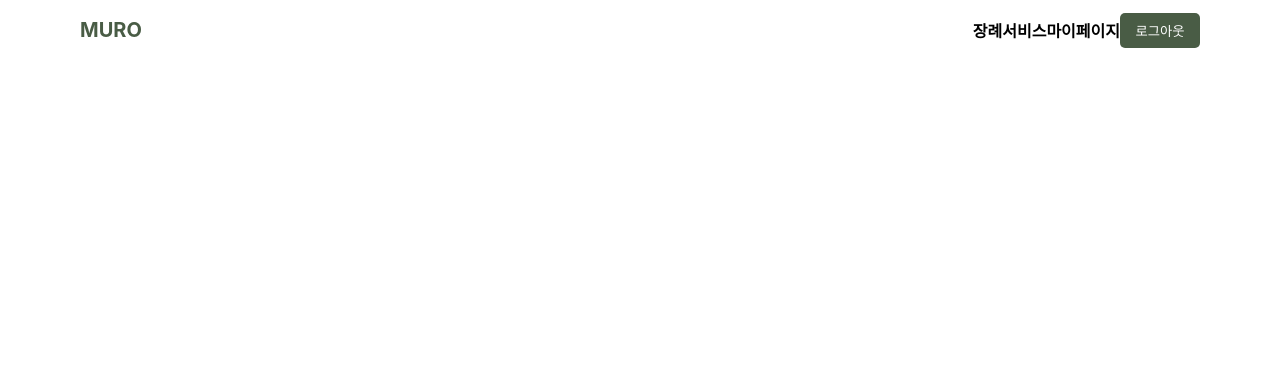
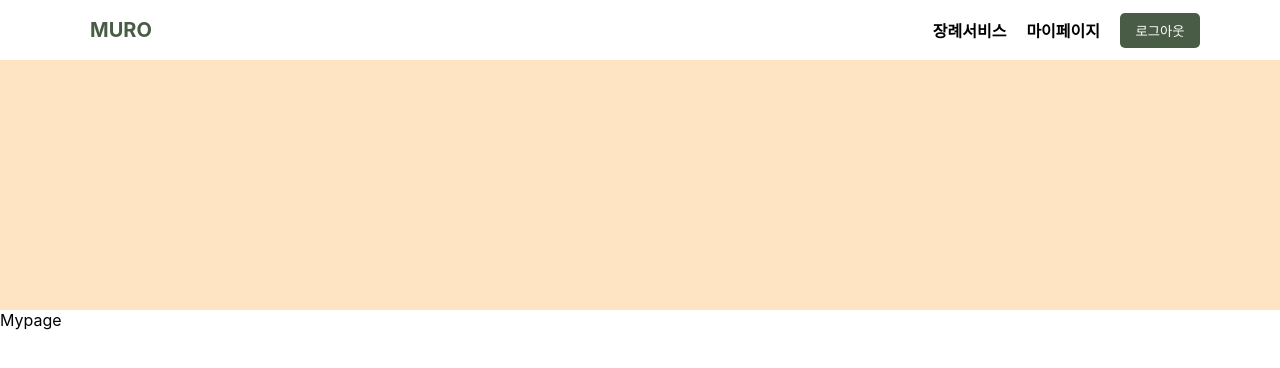
Before and after one commit to 23Software5/FrontEnd, a React (Create React App) app: page /mypage in a window 1280 px wide. Shown: the top 368 px of the page. Built offline with nearby package versions, Linux system fonts and the light colour scheme.

Commit message:
헤더 라우터 설정

```diff
--- a/src/App.css
+++ b/src/App.css
@@ -1,38 +1,4 @@
-.App {
-  text-align: center;
+.img{
+  background-color: bisque;
+  height: 250px;
 }
-
-.App-logo {
-  height: 40vmin;
-  pointer-events: none;
-}
-
-@media (prefers-reduced-motion: no-preference) {
-  .App-logo {
-    animation: App-logo-spin infinite 20s linear;
-  }
-}
-
-.App-header {
-  background-color: #282c34;
-  min-height: 100vh;
-  display: flex;
-  flex-direction: column;
-  align-items: center;
-  justify-content: center;
-  font-size: calc(10px + 2vmin);
-  color: white;
-}
-
-.App-link {
-  color: #61dafb;
-}
-
-@keyframes App-logo-spin {
-  from {
-    transform: rotate(0deg);
-  }
-  to {
-    transform: rotate(360deg);
-  }
-}
--- a/src/App.js
+++ b/src/App.js
@@ -1,11 +1,22 @@
-// import "./App.css";
+import React from "react";
+import { BrowserRouter as Router, Routes, Route } from "react-router-dom";
 import Header from "./components/Header";
+import FuneralService from "./pages/FuneralService";
+import "./App.css"
+import Mypage from "./pages/Mypage";
 
 function App() {
   return (
-    <div className="App">
-      <Header />
-    </div>
+    <Router>
+      <div className="App">
+        <Header />
+        <div className="img"></div>
+        <Routes>
+          <Route path="/funeral-service" element={<FuneralService />} />
+          <Route path="/mypage" element={<Mypage />}/>
+        </Routes>
+      </div>
+    </Router>
   );
 }
 
--- a/src/components/Header.js
+++ b/src/components/Header.js
@@ -1,13 +1,20 @@
 import React from "react";
+import { Link } from "react-router-dom";
 import "../styles/Header.css";
 
 const Header = () => {
   return (
     <div className="header-body">
-      <div className="header-title">MURO</div>
+      <Link to="/" className="menu-link">
+        <div className="header-title">MURO</div>
+      </Link>
       <div className="header-menu">
-        <div>장례서비스</div>
-        <div>마이페이지</div>
+        <Link to="/funeral-service" className="menu-link">
+          <div>장례서비스</div>
+        </Link>
+        <Link to="/mypage" className="menu-link">
+          <div>마이페이지</div>
+        </Link>
         <button className="loginbtn">로그아웃</button>
       </div>
     </div>
--- /dev/null
+++ b/src/pages/FuneralService.js
@@ -0,0 +1,9 @@
+import React from 'react'
+
+const FuneralService = () => {
+  return (
+    <div>FuneralService</div>
+  )
+}
+
+export default FuneralService
--- /dev/null
+++ b/src/pages/Mypage.js
@@ -0,0 +1,9 @@
+import React from 'react'
+
+const Mypage = () => {
+  return (
+    <div>Mypage</div>
+  )
+}
+
+export default Mypage
--- a/src/styles/Header.css
+++ b/src/styles/Header.css
@@ -4,6 +4,8 @@
   align-items: center;
   height: 60px;
   padding: 0 80px;
+  /* width: 100%; */
+
 }
 .header-title {
   color: #495c45;
@@ -15,11 +17,19 @@
   font-weight: bold;
   align-items: center;
 }
+
+.menu-link {
+  color: #000;
+  text-decoration: none;
+  margin: 0 10px;
+}
+
 .loginbtn {
   background-color: #495c45;
   border-radius: 5px;
   color: white;
   width: 80px;
   height: 35px;
+  margin-left: 10px;
   border: none;
 }
```
Also changed, not shown: package.json (+14 -21 lines), 1 other file (tests, documents, lock files or other folders).
